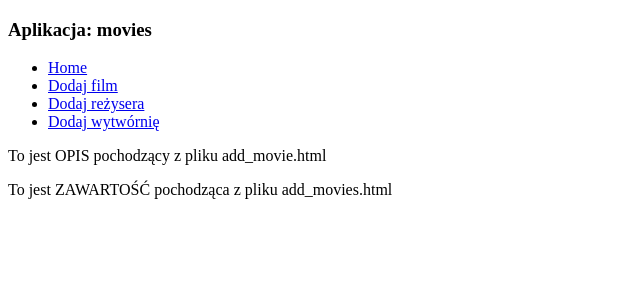
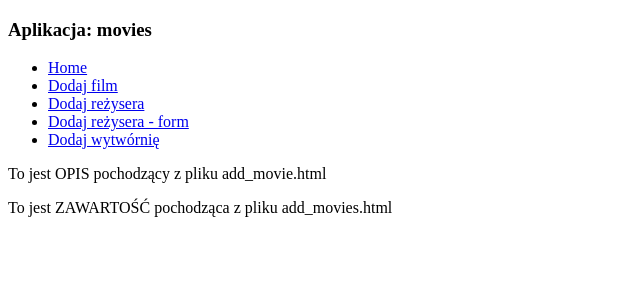
Before and after one commit to zielony0502/bookshelfw41, a Django app: page /add_movie/ in a window 1280 px wide. Shown: the top 300 px of the page, without its empty margins (0-640 px from the left). Run offline with Django 5.2, Linux system fonts and the light colour scheme.

Commit message:
dodawanie rezyserow - formularz

```diff
--- a/BookShelfW41/urls.py
+++ b/BookShelfW41/urls.py
@@ -16,4 +16,6 @@ urlpatterns = [
     path('add_company/', views.AddCompanyView.as_view(), name='dodaj_wytwornie'),
     path('delete_company/<int:pk>/', views.DeleteCompanyView.as_view(), name='usun_wytwornie'),
     path('update_company/<int:pk>/', views.UpdateCompanyView.as_view(), name='edytuj_wytwornie'),
+
+    path('add_director_form/', views.AddDirectorFormView.as_view(), name='dodaj_rezysera_form'),
 ]
--- /dev/null
+++ b/movies/forms.py
@@ -0,0 +1,6 @@
+from django import forms
+
+
+class AddDirectorForm(forms.Form):
+    first_name = forms.CharField(max_length=50)
+    last_name = forms.CharField(max_length=50)
--- a/movies/templates/movies/director_links.html
+++ b/movies/templates/movies/director_links.html
@@ -2,5 +2,6 @@
     <li><a href="/">Home</a></li>
     <li><a href="{% url 'dodaj_film' %}">Dodaj film</a></li>
     <li><a href="{% url 'dodaj_rezysera' %}">Dodaj reżysera</a></li>
+    <li><a href="{% url 'dodaj_rezysera_form' %}">Dodaj reżysera - form</a></li>
     <li><a href="{% url 'dodaj_wytwornie' %}">Dodaj wytwórnię</a></li>
 </ul>
--- a/movies/views.py
+++ b/movies/views.py
@@ -4,6 +4,7 @@ from django.urls import reverse
 from django.views import View
 
 from movies.models import Director, Company
+from movies.forms import AddDirectorForm
 
 
 class AddMovieView(View):
@@ -17,9 +18,10 @@ class AddDirectorView(View):
         return render(request, 'movies/add_director.html', {"directors": directors})
 
     def post(self, request):
-        first_name = request.POST['first_name']
-        last_name = request.POST['last_name']
-        Director.objects.create(first_name=first_name, last_name=last_name)
+        if request.POST['choice'] == 'Zapisz':
+            first_name = request.POST['first_name']
+            last_name = request.POST['last_name']
+            Director.objects.create(first_name=first_name, last_name=last_name)
         return HttpResponseRedirect(reverse('dodaj_rezysera'))
 
 
@@ -90,3 +92,18 @@ class UpdateCompanyView(View):
             company.country = country
             company.save()
         return HttpResponseRedirect(reverse('dodaj_wytwornie'))
+
+
+class AddDirectorFormView(View):
+    def get(self, request):
+        form = AddDirectorForm()
+        return render(request, 'movies/add_director_form.html', {'form': form})
+
+    def post(self, request):
+        form = AddDirectorForm(request.POST)
+        if form.is_valid():
+            first_name = form.cleaned_data['first_name']
+            last_name = form.cleaned_data['last_name']
+            Director.objects.create(first_name=first_name, last_name=last_name)
+            return HttpResponseRedirect(reverse('dodaj_rezysera'))
+        return render(request, 'movies/add_director_form.html', {'form': form})
```
Also changed, not shown: movies/templates/movies/add_director_form.html (added, +16 -0 lines), 1 other file.
